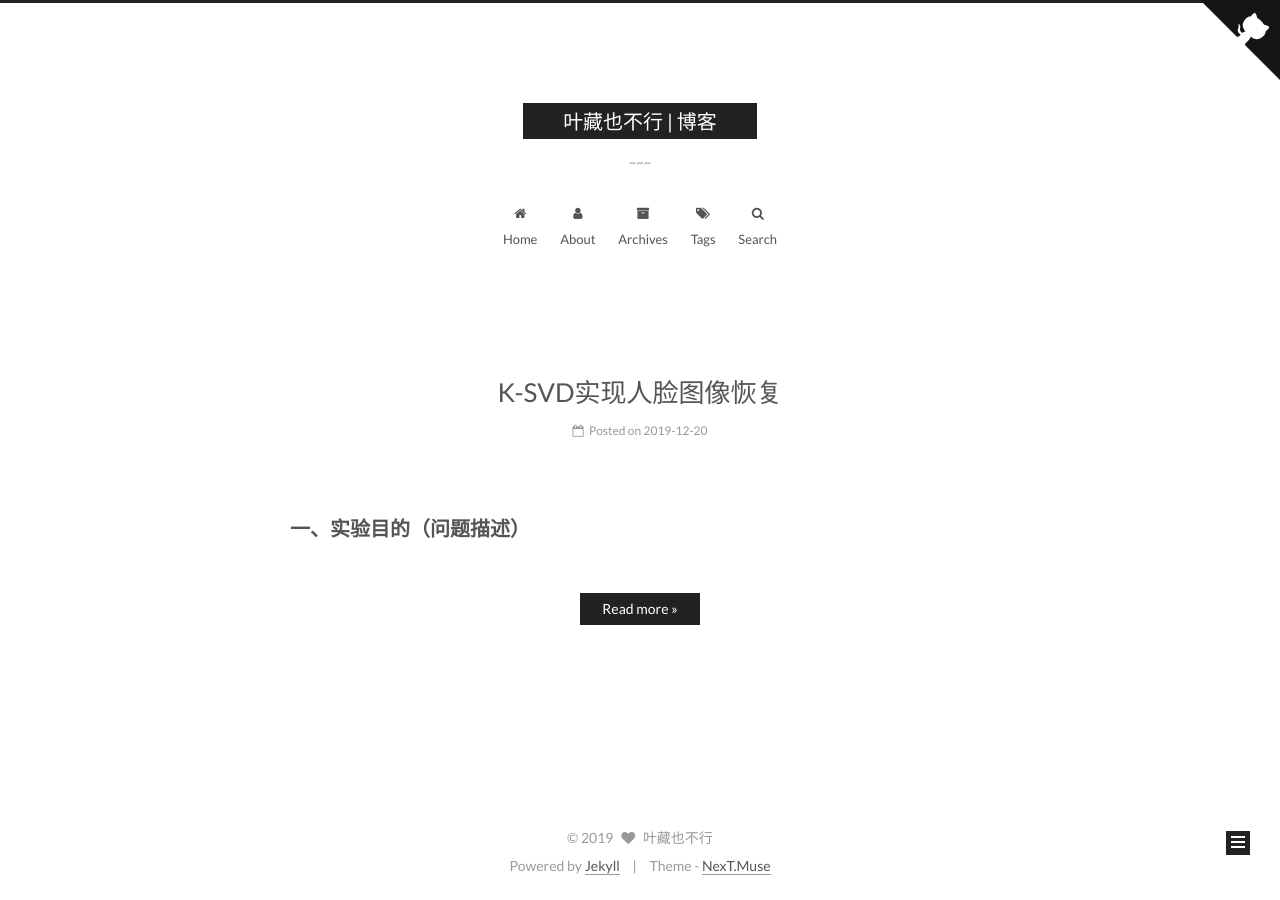
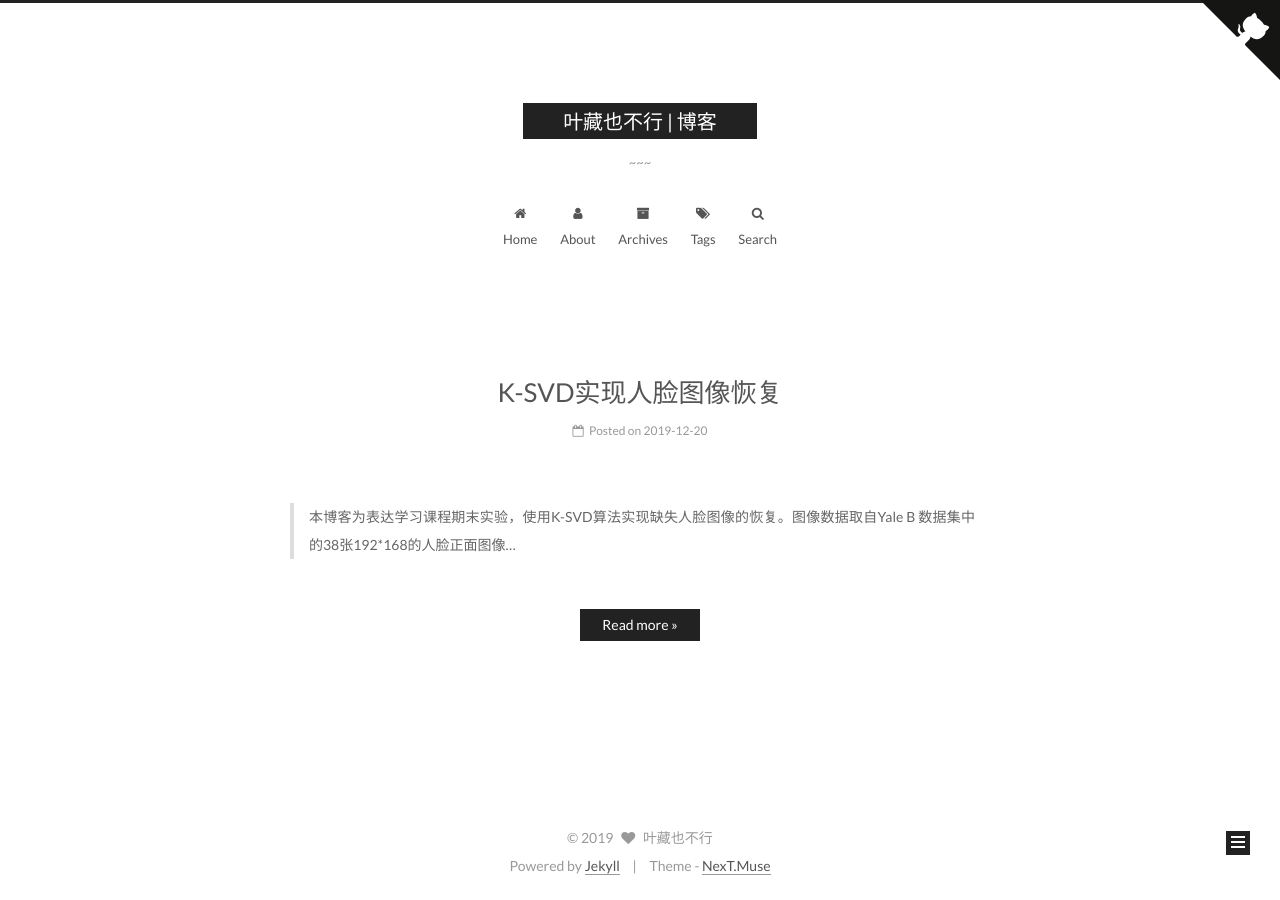
Before and after one commit to YeZ-Liu/YeZ-Liu.github.io, a Jekyll site: the page built from index.html, in a window 1280 px wide. Built offline with Jekyll 4.4.1, drawn with Linux system fonts in a browser that asks for light colours; the list of posts is cut into pages by our own code.

Commit message:
修改了K-SVD博客

````diff
--- a/_posts/2019-12-20-K-SVD.md
+++ b/_posts/2019-12-20-K-SVD.md
@@ -5,6 +5,8 @@ date: 2019-12-20
 author: 叶藏也不行
 tags: 表达学习
 ---
+
+> 本博客为表达学习课程期末实验，使用K-SVD算法实现缺失人脸图像的恢复。图像数据取自Yale B 数据集中的38张192*168的人脸正面图像...
 
 ## 一、实验目的（问题描述）
 
@@ -28,7 +30,7 @@ tags: 表达学习
 
 ##### A、  ![](\assets\ArticleImg\2019\12\image-20191220103900580.png)
 
-##### B、  ![](\assets\ArticleImg\2019\12\image-20191220103851543.png)
+##### B、  对于m维向量，该算法最多在m步内即可收敛
 
 #### 3）算法步骤
 
@@ -371,7 +373,7 @@ def read_test(ratio:int,number:int=16):
 
 
 
-```Python
+```python
 #-- 将处理后的数据转换为图像数据并显示
 #-- test_data: -1 x 64
 def reverse(test_data):
````
